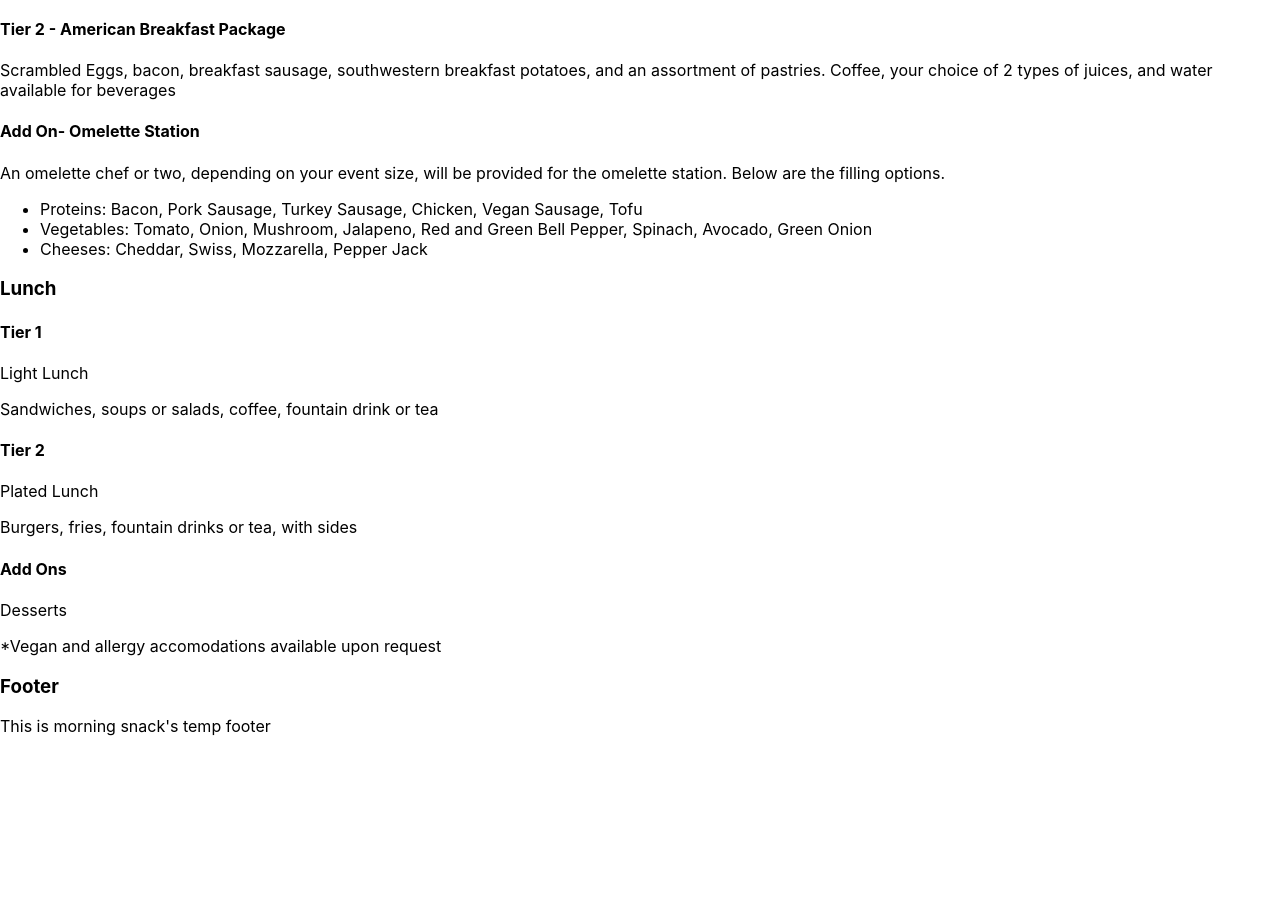
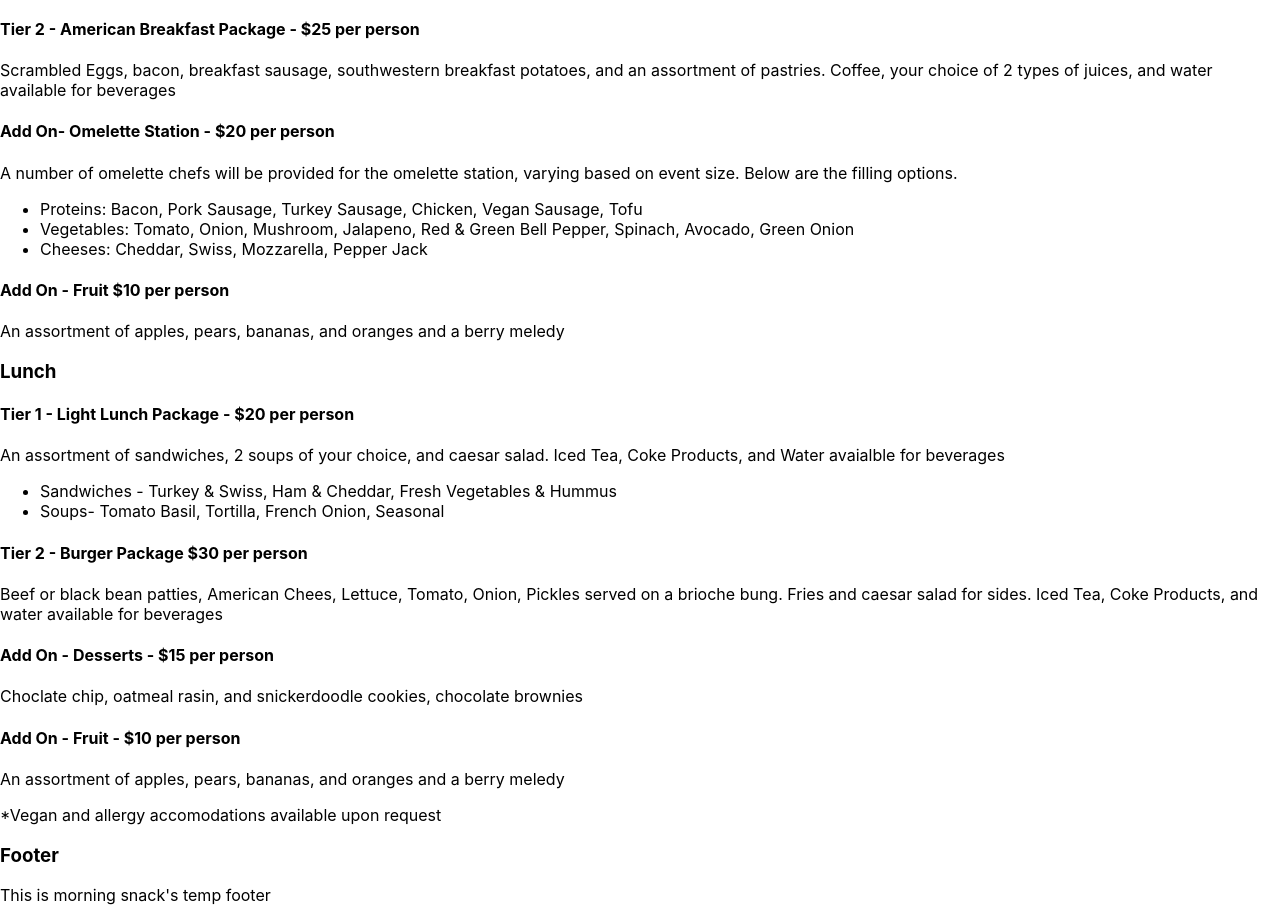
Before and after one commit to michellenicolephillips/morning-snack, a React (Create React App) app: page /catering in a window 1280 px wide. Shown: the part 425-1346 px from the top of the page. Before the commit the page ends 1177 px from the top, so only its background shows below. Built offline with nearby package versions, Linux system fonts and the light colour scheme.

Commit message:
descriptions for lunch catering and pricing for all

```diff
--- a/src/pages/Catering.js
+++ b/src/pages/Catering.js
@@ -7,28 +7,38 @@ class Catering extends React.Component {
               <div>
                    <h1>Catering</h1>
                    <p>We offer both breakfast and lunch catering options for your event.</p>
+                   <div id="breakfast-catering">
                          <h3>Breakfast</h3>
-                   <h4>Tier 1 - Morning Pastries Package</h4>
+                         <h4>Tier 1 - Morning Pastries Package - $15 per person</h4>
                          <p> An assortment of muffins, bagels, danishes, croissants, served with butter and a variety of jams. Coffee and water available for beverages</p>
-                   <h4>Tier 2 - American Breakfast Package</h4>
+                         <h4>Tier 2 - American Breakfast Package - $25 per person</h4>
                          <p>Scrambled Eggs, bacon, breakfast sausage, southwestern breakfast potatoes, and an assortment of pastries. Coffee, your choice of 2 types of juices, and water available for beverages</p>
-                   <h4>Add On- Omelette Station</h4>
-                   <p>An omelette chef or two, depending on your event size, will be provided for the omelette station. Below are the filling options.</p>
+                         <h4>Add On- Omelette Station - $20 per person</h4>
+                         <p>A number of omelette chefs will be provided for the omelette station, varying based on event size. Below are the filling options.</p>
                          <ul>
                               <li>Proteins: Bacon, Pork Sausage, Turkey Sausage, Chicken, Vegan Sausage, Tofu</li>
-                        <li>Vegetables: Tomato, Onion, Mushroom, Jalapeno, Red and Green Bell Pepper, Spinach, Avocado, Green Onion</li>
+                              <li>Vegetables: Tomato, Onion, Mushroom, Jalapeno, Red & Green Bell Pepper, Spinach, Avocado, Green Onion</li>
                               <li>Cheeses: Cheddar, Swiss, Mozzarella, Pepper Jack</li>
                          </ul>
+                         <h4>Add On - Fruit $10 per person</h4>
+                         <p>An assortment of apples, pears, bananas, and oranges and a berry meledy</p>
+                   </div>
+                   <div id="lunch-catering">
                          <h3>Lunch</h3>
-                   <h4>Tier 1</h4>
-                   <p>Light Lunch</p>
-                   <p> Sandwiches, soups or salads, coffee, fountain drink or tea</p>
-                   <h4>Tier 2</h4>
-                   <p>Plated Lunch</p>
-                   <p>Burgers, fries, fountain drinks or tea, with sides</p>
-                   <h4>Add Ons</h4>
-                   <p>Desserts</p>
-                   <p>*Vegan and allergy accomodations available upon request</p>
+                         <h4>Tier 1 - Light Lunch Package - $20 per person</h4>
+                         <p> An assortment of sandwiches, 2 soups of your choice, and caesar salad. Iced Tea, Coke Products, and Water avaialble for beverages</p>
+                         <ul>
+                              <li>Sandwiches - Turkey & Swiss, Ham & Cheddar, Fresh Vegetables & Hummus</li>
+                              <li>Soups- Tomato Basil, Tortilla, French Onion, Seasonal</li>
+                         </ul>
+                         <h4>Tier 2 - Burger Package $30 per person</h4>
+                         <p>Beef or black bean patties, American Chees, Lettuce, Tomato, Onion, Pickles served on a brioche bung. Fries and caesar salad for sides. Iced Tea, Coke Products, and water available for beverages</p>
+                         <h4>Add On - Desserts - $15 per person</h4>
+                         <p>Choclate chip, oatmeal rasin, and snickerdoodle cookies, chocolate brownies</p>
+                         <h4>Add On - Fruit - $10 per person</h4>
+                              <p>An assortment of apples, pears, bananas, and oranges and a berry meledy</p>
+                   </div>
+                   <p id="catering-dietary">*Vegan and allergy accomodations available upon request</p>
               </div>
           )
      }
```
Lines whose indentation alone changed are shown as unchanged.
